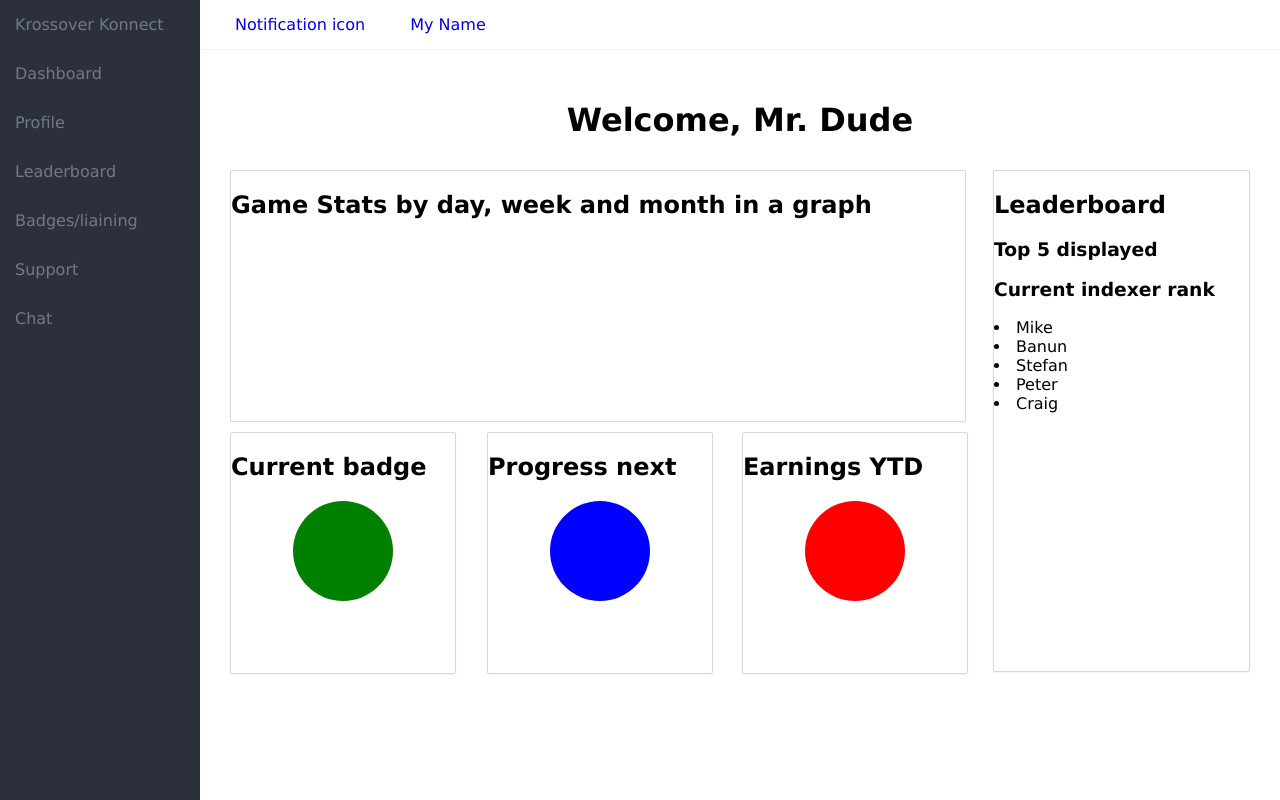
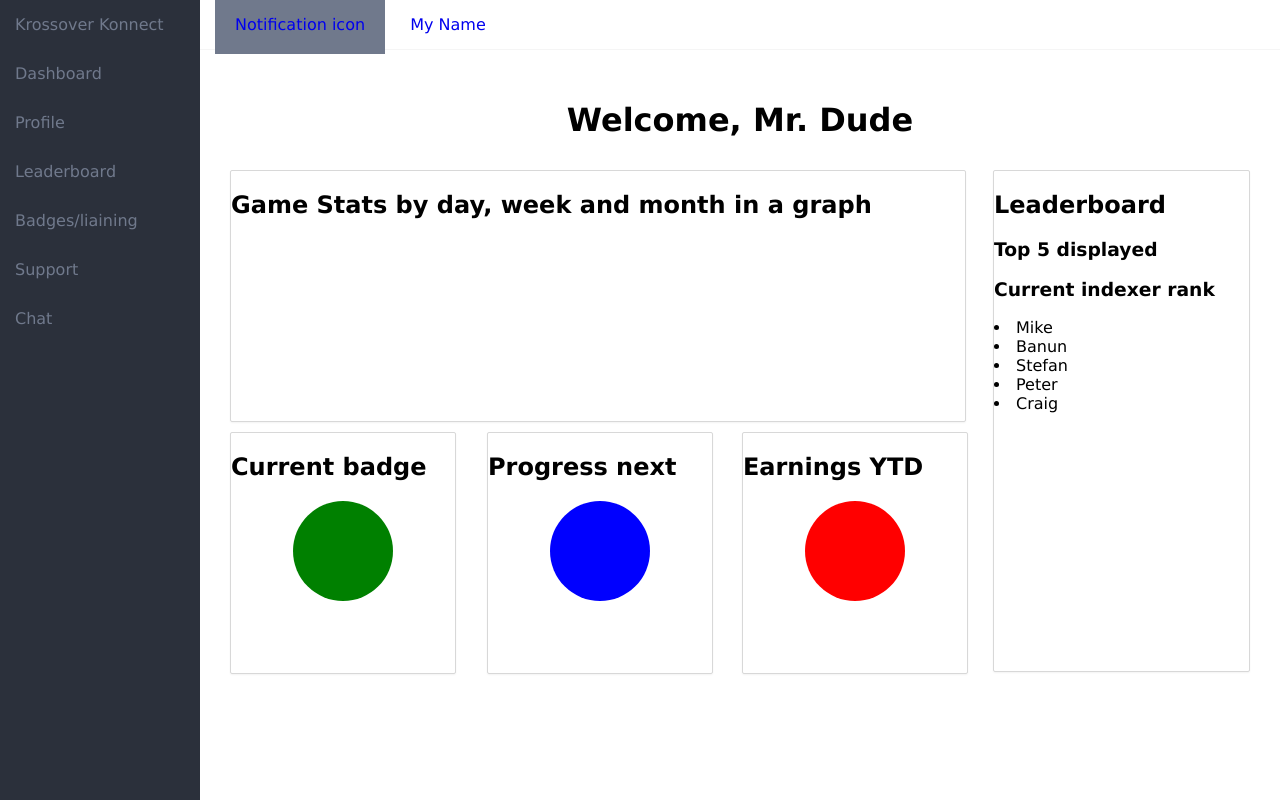
Before and after one commit to GiarcEnoredlac/krossover, a plain HTML site: page Dev/index.html in a window 1280 px wide. In both pictures the pointer is over the link "Notification icon". Drawn offline with Linux system fonts and the light colour scheme.

Commit message:
hover for top nav

```diff
--- a/Dev/css/style.css
+++ b/Dev/css/style.css
@@ -57,6 +57,9 @@ ul {
 .top-nav a {
   text-align: right;
   padding: 20px;
+}
+.top-nav a:hover {
+  background: #70798C;
 }
 
 
```
